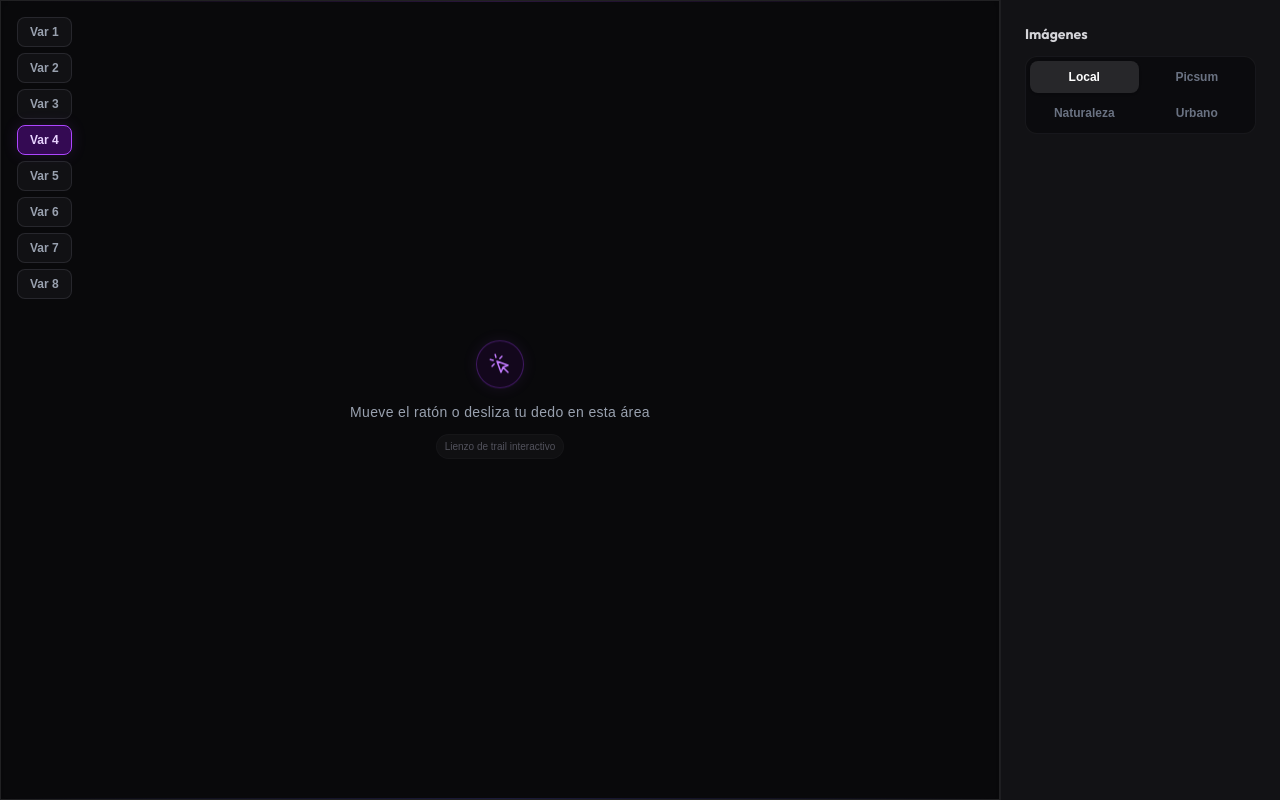
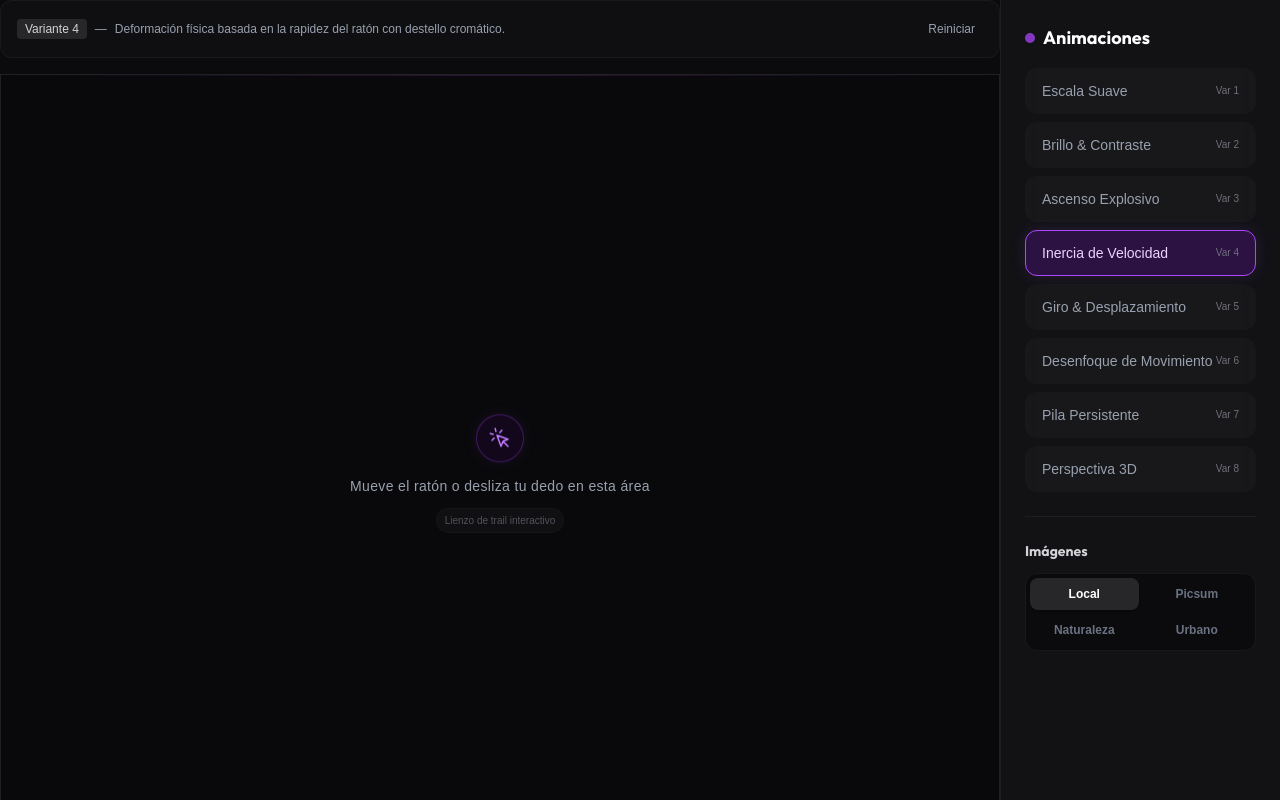
Before and after one commit to sebastianvasquezechavarria1234/image-trail, a React (Vite) app: page / in a window 1280 px wide. Shown: the top 800 px of the page. Built offline with nearby package versions, Linux system fonts and the light colour scheme.

Commit message:
Feat: restore variant buttons to sidebar, keep h-screen and full-width layout

```diff
--- a/src/App.jsx
+++ b/src/App.jsx
@@ -95,7 +95,25 @@ function App() {
       <div className="w-full grid grid-cols-1 lg:grid-cols-[1fr_280px]">
 
         {/* Play Area */}
-        <div className="flex flex-col">
+        <div className="flex flex-col gap-4">
+          <div className="bg-zinc-900/40 backdrop-blur-md border border-zinc-800/50 p-4 rounded-xl flex items-center justify-between text-xs text-gray-400">
+            <div className="flex items-center gap-2">
+              <span className="px-2 py-0.5 rounded bg-zinc-800 text-zinc-300 font-mono">Variante {variant}</span>
+              <span>—</span>
+              <span>{VARIANTS.find(v => v.id === variant)?.desc}</span>
+            </div>
+            <button
+              onClick={() => {
+                const temp = variant;
+                setVariant(0);
+                setTimeout(() => setVariant(temp), 50);
+              }}
+              className="hover:text-purple-400 transition-colors cursor-pointer px-2 py-1 rounded hover:bg-zinc-800/50"
+            >
+              Reiniciar
+            </button>
+          </div>
+
           <div
             className="relative h-screen w-full bg-zinc-950/80 border border-zinc-800/80 shadow-inner overflow-hidden cursor-crosshair group"
           >
@@ -106,23 +124,6 @@ function App() {
                 variant={variant}
               />
             )}
-
-            {/* Variant selector overlay */}
-            <div className="absolute left-4 top-4 z-[200] flex flex-col gap-1.5">
-              {VARIANTS.map((v) => (
-                <button
-                  key={v.id}
-                  onClick={() => setVariant(v.id)}
-                  className={`px-3 py-1.5 rounded-lg text-xs font-semibold transition-all duration-200 border ${
-                    variant === v.id
-                      ? 'bg-purple-600/30 border-purple-500 text-purple-200 shadow-[0_0_15px_rgba(168,85,247,0.15)]'
-                      : 'bg-zinc-900/60 border-zinc-700/50 text-gray-400 hover:bg-zinc-800/80 hover:text-white'
-                  }`}
-                >
-                  Var {v.id}
-                </button>
-              ))}
-            </div>
 
             <div className="absolute inset-0 pointer-events-none flex flex-col items-center justify-center gap-3 transition-opacity duration-500 group-hover:opacity-0">
               <div className="w-12 h-12 rounded-full border border-purple-500/30 bg-purple-950/20 flex items-center justify-center animate-bounce shadow-[0_0_15px_rgba(168,85,247,0.1)]">
@@ -144,7 +145,34 @@ function App() {
         </div>
 
         {/* Sidebar Controls */}
-        <div className="h-full flex flex-col bg-zinc-900/60 backdrop-blur-xl border-l border-zinc-800/60 p-6">
+        <div className="h-full flex flex-col gap-6 bg-zinc-900/60 backdrop-blur-xl border-l border-zinc-800/60 p-6">
+          <div>
+            <h2 className="text-lg font-bold text-white mb-4 flex items-center gap-2">
+              <span className="inline-block w-2.5 h-2.5 rounded-full bg-purple-500 animate-pulse"></span>
+              Animaciones
+            </h2>
+            <div className="flex flex-col gap-2">
+              {VARIANTS.map((v) => (
+                <button
+                  key={v.id}
+                  onClick={() => setVariant(v.id)}
+                  className={`w-full text-left px-4 py-3 rounded-xl border text-sm font-medium transition-all duration-300 ${
+                    variant === v.id
+                      ? 'bg-purple-600/20 border-purple-500 text-purple-200 shadow-[0_0_15px_rgba(168,85,247,0.15)]'
+                      : 'bg-zinc-800/30 border-transparent text-gray-400 hover:bg-zinc-800/60 hover:text-white'
+                  }`}
+                >
+                  <div className="flex items-center justify-between">
+                    <span>{v.name}</span>
+                    <span className="text-[10px] text-zinc-500">Var {v.id}</span>
+                  </div>
+                </button>
+              ))}
+            </div>
+          </div>
+
+          <div className="h-px bg-zinc-800/60" />
+
           <div>
             <h3 className="text-sm font-bold text-zinc-300 mb-3">Imágenes</h3>
             <div className="grid grid-cols-2 gap-1 bg-zinc-950/60 p-1 rounded-xl border border-zinc-800/50">
```
